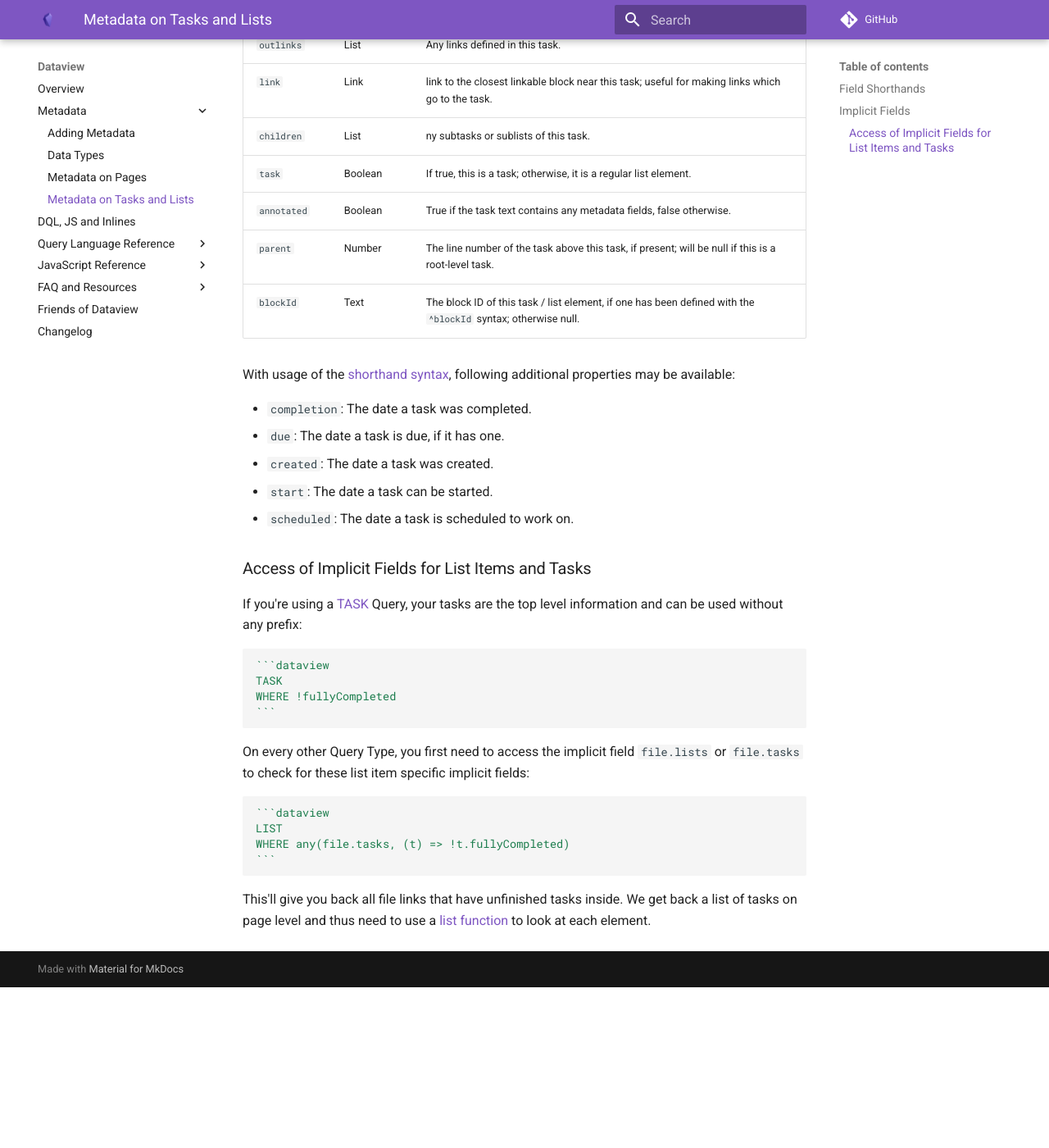
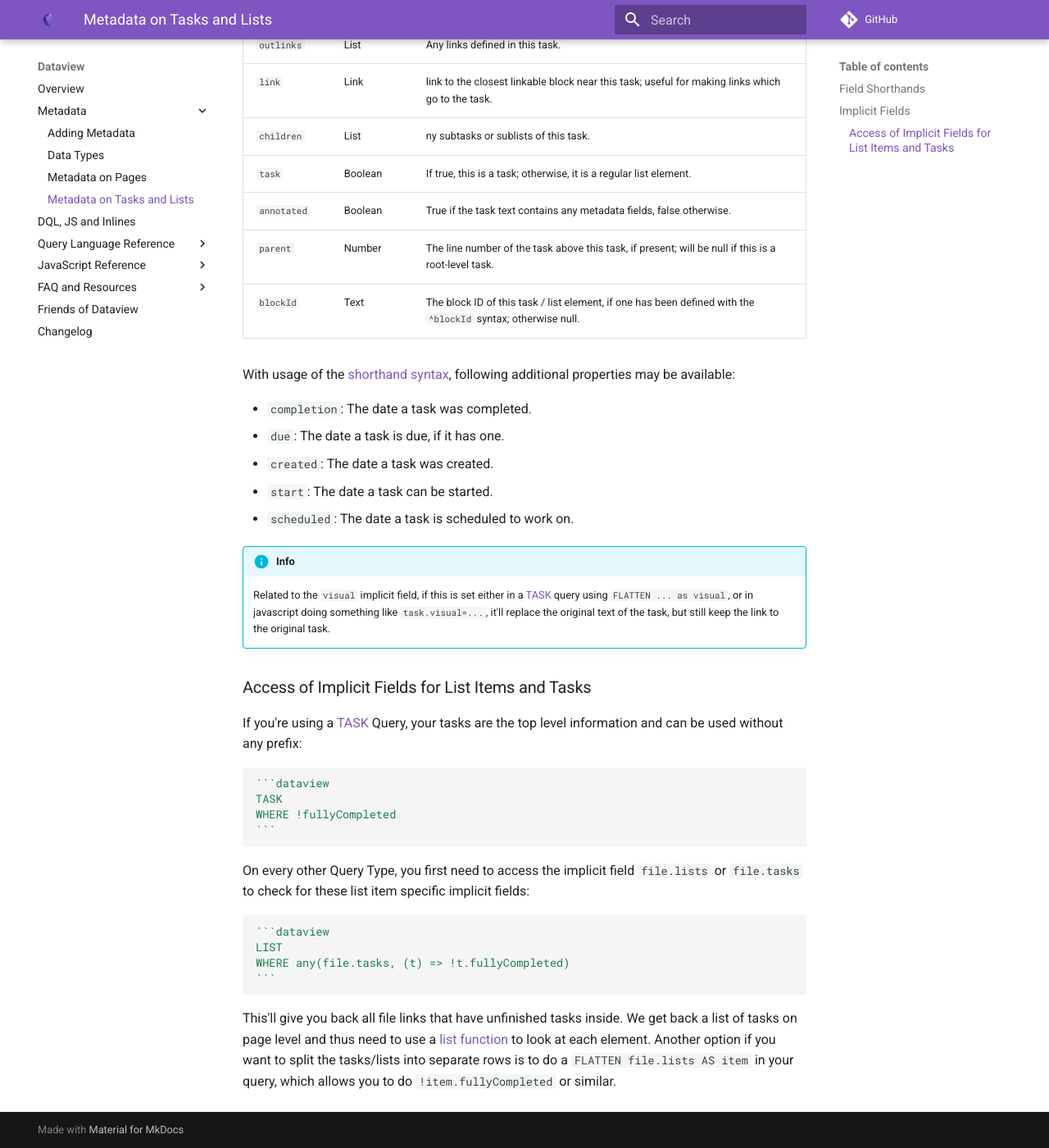
Before and after one commit to blacksmithgu/obsidian-dataview, an MkDocs documentation site: the page built from docs/docs/annotation/metadata-tasks.md, in a window 1280 px wide and 1400 px high, scrolled down 2205 px. Shown: the whole window at 82% size. Built offline with MkDocs 1.6.1 and Material for MkDocs 9.7.7, drawn with Linux system fonts in a browser that asks for light colours; comment, search, counter and statistics services are not loaded; before the commit the page ends 3409 px from its top, so only the background shows below that.

Commit message:
Added note on the use of visual, and a split
Changed some text related to the implicit field visual of the task metadata from #523, (and threw in a little addition on flattening tasks/lists)

See also https://github.com/blacksmithgu/obsidian-dataview/projects/15#card-86490454

````diff
--- a/docs/docs/annotation/metadata-tasks.md
+++ b/docs/docs/annotation/metadata-tasks.md
@@ -86,6 +86,9 @@ With usage of the [shorthand syntax](#field-shorthands), following additional pr
 - `start`: The date a task can be started.
 - `scheduled`: The date a task is scheduled to work on.
 
+!!! Info
+    Related to the `visual` implicit field, if this is set either in a [TASK](../queries/query-types.md#task-queries) query using `FLATTEN ... as visual`, or in javascript doing something like `task.visual=... `, it'll replace the original text of the task, but still keep the link to the original task.
+
 ### Access of Implicit Fields for List Items and Tasks
 
 If you're using a [TASK](../queries/query-types.md#task-queries) Query, your tasks are the top level information and can be used without any prefix:
@@ -106,4 +109,4 @@ WHERE any(file.tasks, (t) => !t.fullyCompleted)
 ```
 ~~~
 
-This'll give you back all file links that have unfinished tasks inside. We get back a list of tasks on page level and thus need to use a [list function](../reference/functions.md) to look at each element.
+This'll give you back all file links that have unfinished tasks inside. We get back a list of tasks on page level and thus need to use a [list function](../reference/functions.md) to look at each element. Another option if you want to split the tasks/lists into separate rows is to do a `FLATTEN file.lists AS item` in your query, which allows you to do `!item.fullyCompleted` or similar.
````
